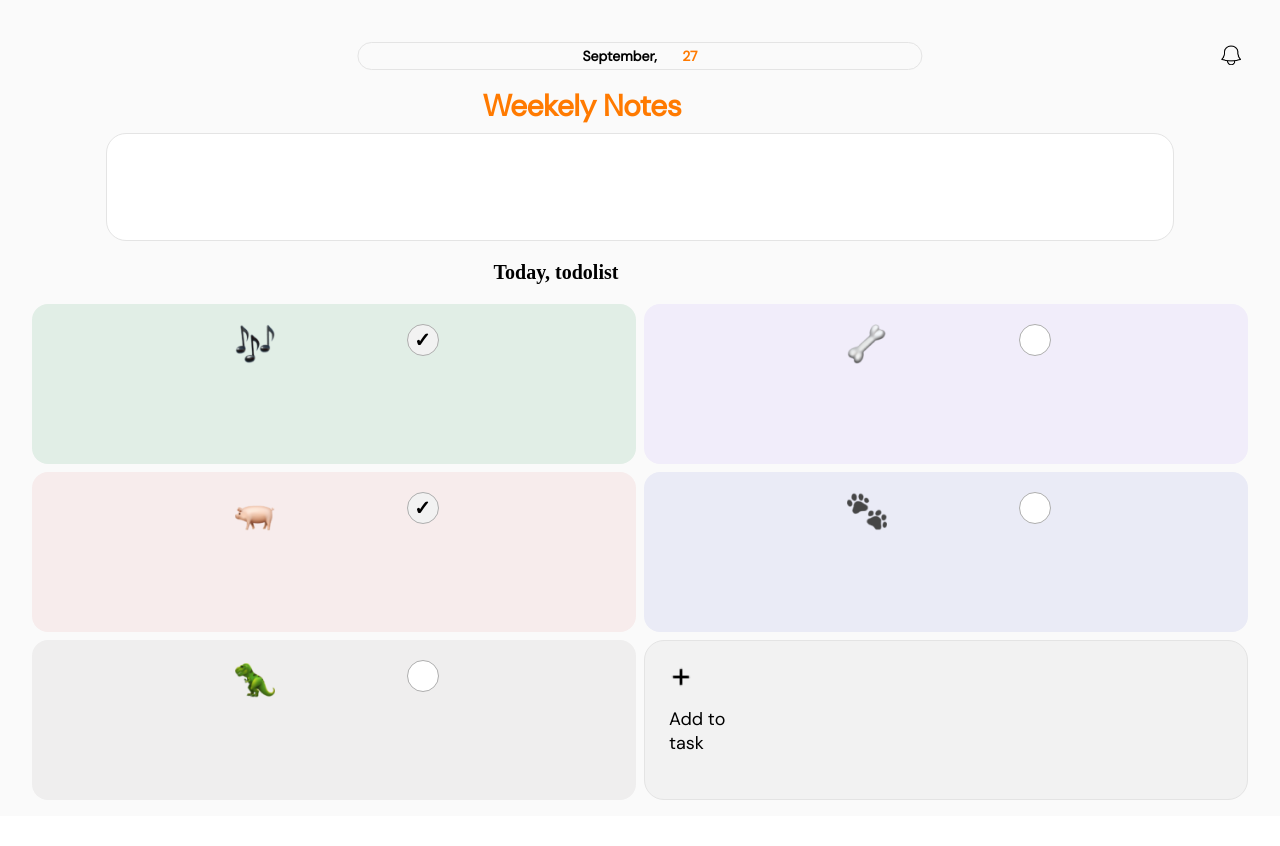
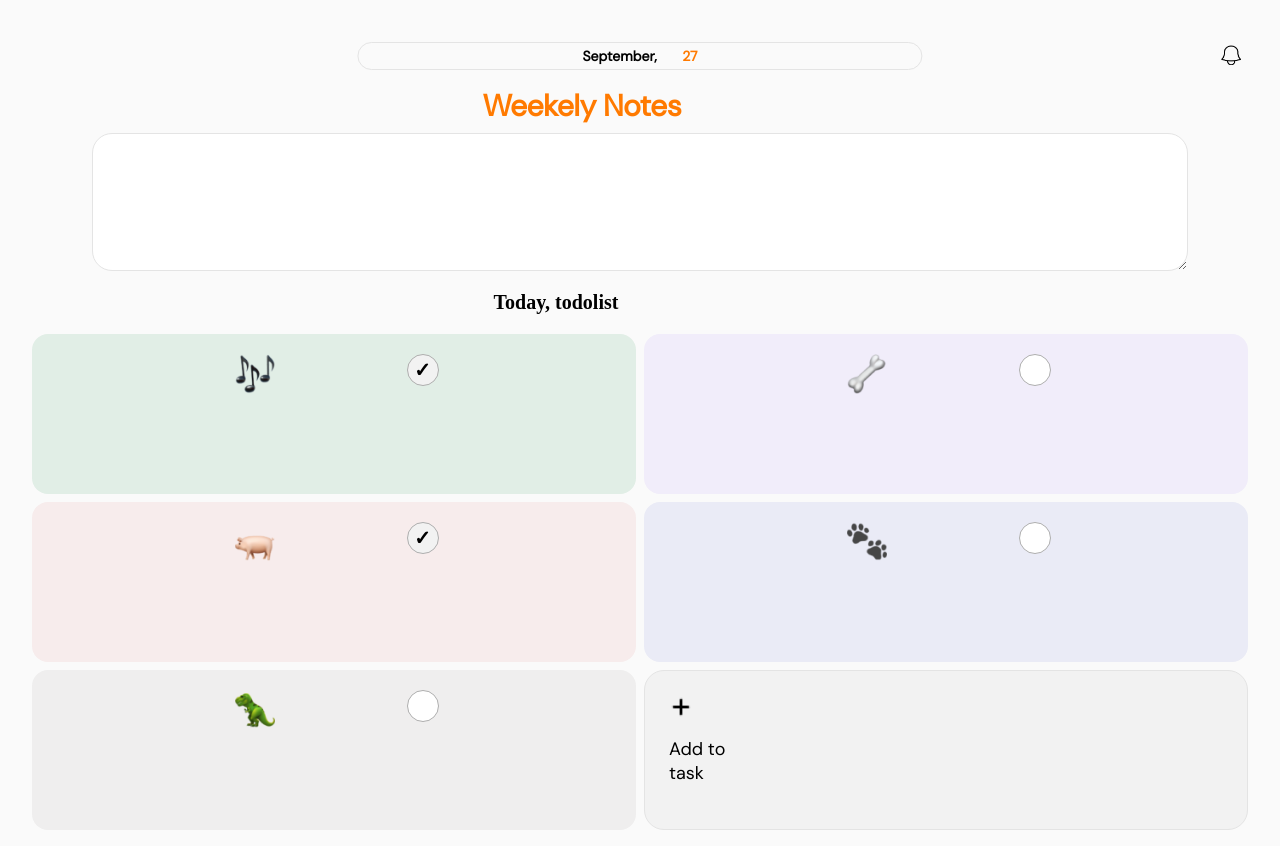
Before and after one commit to KwonHaeJin/StudyBuddy, a React (Create React App) app: page /todolist in a window 1280 px wide. Before the commit the page ends 816 px from the top, so only its background shows below. Built offline with nearby package versions, Linux system fonts and the light colour scheme.

Commit message:
fix. todolist

```diff
--- a/src/Todolist/Todolist.css
+++ b/src/Todolist/Todolist.css
@@ -2,6 +2,13 @@
     border-radius: 20px;
     border: 1px solid #E4E4E4;
     font-family: 'Basic';
+    width: 83vw;
+    height: 13vh;
+    padding: 2vh;
+    display: flex;
+    align-items: flex-start;
+    font-size: 15px;
+    font-family: "Basic";
 }
 
 /* 체크박스 기본 스타일 제거 및 원형 만들기 */
--- a/src/Todolist/Todolist.js
+++ b/src/Todolist/Todolist.js
@@ -1,5 +1,5 @@
 /* eslint-disable */
-import React, {useState} from 'react';
+import React, { useState } from 'react';
 import pictureAlram from '../images/bell3.png';
 import iconImg from '../images/icon.png';
 import iconImg2 from '../images/icon2.png';
@@ -17,6 +17,12 @@ const Todolist = () => {
     const day = today.getDate();
     const month = today.toLocaleString('en-US', { month: 'long' });
     const navigate = useNavigate();
+    const [note, setNote] = useState("");
+
+    const saveNote = event => {
+        setNote(event.target.value);
+        console.log(event.target.value);
+      };
 
     const [tasks, setTasks] = useState([
         { id: 1, profile: iconImg2, checked: true, content: "Running", range: "p100~110", color: "#E1EEE6" },
@@ -35,7 +41,7 @@ const Todolist = () => {
     };
 
     return (
-        <div className="main" style={{marginBottom:"2vh"}}>
+        <div className="main" style={{ marginBottom: "2vh" }}>
             <div style={{ height: "7vh" }}></div>
             <div style={{ display: "flex", position: "relative", alignItems: "center", width: "100%" }}>
                 <div className='date-box' style={{ position: "absolute", left: "50%", transform: "translateX(-50%)" }}>
@@ -56,7 +62,7 @@ const Todolist = () => {
                 </button>
             </div>
             <p style={{ fontFamily: "Basic", fontSize: "30px", marginRight: "14.5vh", color: "#FF7A00", fontWeight: "Bold", marginBottom: "1vh" }}>Weekely Notes</p>
-            <input className="note-box" type="text" style={{ width: "83vw", height: "13vh" }} />
+            <textarea className="note-box" type="text" value={note} onChange={saveNote}/>
             <p style={{ marginRight: "21vh", color: "black", fontFamily: "Baisc", fontSize: "20px", fontWeight: "Bold" }}>Today, todolist</p>
             <div style={{ display: 'grid', gridTemplateColumns: 'repeat(2, 1fr)', gap: '1vh', width: "100%", alignItems: "flex-start" }}>
                 {tasks.map(task => (
@@ -78,14 +84,14 @@ const Todolist = () => {
                         </div>
                     </div>
                 ))}
-                 <button style={{ display:"flex",border: '1.5px solid #E4E4E4', borderRadius: '20px', padding: '3vh', height: "20vh", alignItems: "flex-start", justifyContent: "flex-start", backgroundColor:"#F2F2F2", flexDirection:"column"}}>
-                 <img src={iconImg6} style={{
-                                width: '3vh',
-                                height: '3vh',
-                            }}></img>
-                        <p style={{marginBottom:"0",fontFamily:"Basic", fontSize:"18px", }}>Add to</p>
-                        <p style={{marginTop:"0",fontFamily:"Basic", fontSize:"18px", }}>task</p>
-                    </button>
+                <button style={{ display: "flex", border: '1.5px solid #E4E4E4', borderRadius: '20px', padding: '3vh', height: "20vh", alignItems: "flex-start", justifyContent: "flex-start", backgroundColor: "#F2F2F2", flexDirection: "column" }}>
+                    <img src={iconImg6} style={{
+                        width: '3vh',
+                        height: '3vh',
+                    }}></img>
+                    <p style={{ marginBottom: "0", fontFamily: "Basic", fontSize: "18px", }}>Add to</p>
+                    <p style={{ marginTop: "0", fontFamily: "Basic", fontSize: "18px", }}>task</p>
+                </button>
             </div>
         </div>
     );
```
